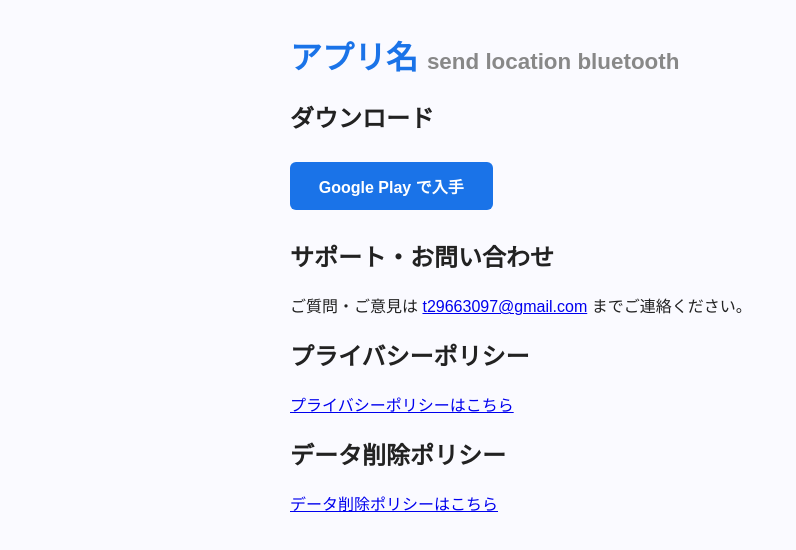
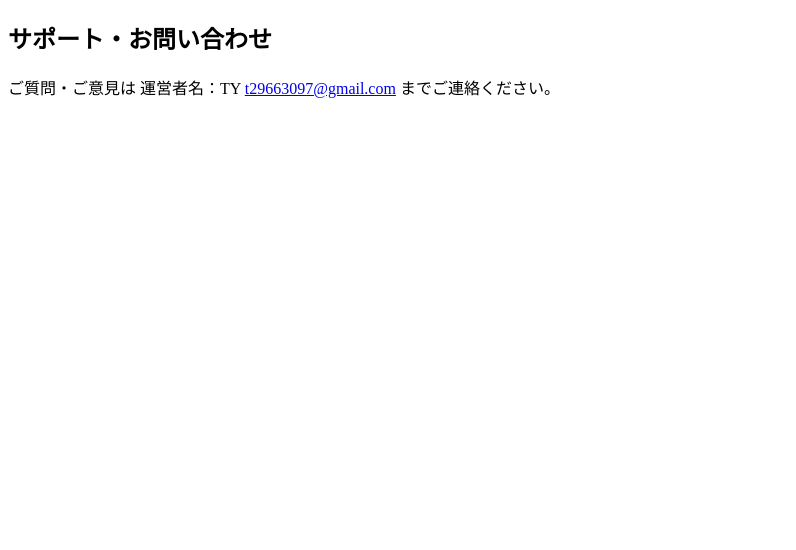
Before and after one commit to t29663097/t29663097.github.io, a plain HTML site: page index.html in a window 1280 px wide. Shown: the whole page, without its empty margins (0-796 px from the left). Drawn offline with Linux system fonts and the light colour scheme.

Commit message:
Update index.html

```diff
--- a/index.html
+++ b/index.html
@@ -1,41 +1,13 @@
 <!DOCTYPE html>
 <html lang="ja">
-<head>
-  <meta charset="UTF-8">
-  <meta name="viewport" content="width=device-width,initial-scale=1">
-  <title>アプリ名 | send location bluetooth</title>
-  <meta name="description" content="send location bluetoothの公式ウェブサイト。ダウンロード情報、サポート情報はこちら。">
-  <style>
-    body { font-family: sans-serif; max-width: 700px; margin: 2em auto; background: #fafaff; color: #222; }
-    h1 { color: #1a73e8; }
-    .btn { display: inline-block; margin: 0.5em 1em 0.5em 0; padding: 0.75em 1.8em; background: #1a73e8; color: #fff; border-radius: 6px; text-decoration: none; font-weight: bold;}
-    .btn:hover { background: #185aba; }
-    .footer { margin-top: 2em; color: #888; font-size: 0.9em; }
-  </style>
-</head>
-<body>
-  <h1>アプリ名 <span style="font-size:0.7em; color:#888;">send location bluetooth</span></h1>
-
-
-  <h2>ダウンロード</h2>
-  <a class="btn" href="https://play.google.com/store/apps/details?id=com.a001.send_location_bluetooth" target="_blank">Google Play で入手</a>
 
   <h2>サポート・お問い合わせ</h2>
   <p>
-    ご質問・ご意見は
-    <a href="mailto:your@email.com">t29663097@gmail.com</a>
+    ご質問・ご意見は 運営者名：TY
+    <a href="t29663097@gmail.com">t29663097@gmail.com</a>
     までご連絡ください。
   </p>
 
-  <h2>プライバシーポリシー</h2>
-  <p>
-    <a href="https://sites.google.com/view/djfgj30we-sendlb-privacypolicy/%E3%83%9B%E3%83%BC%E3%83%A0">プライバシーポリシーはこちら</a>
-  </p>
-
-    <h2>データ削除ポリシー</h2>
-  <p>
-    <a href="https://sites.google.com/view/delete-123rdfjji4d/%E3%83%9B%E3%83%BC%E3%83%A0">データ削除ポリシーはこちら</a>
-  </p>
 
 </body>
 </html>
```
